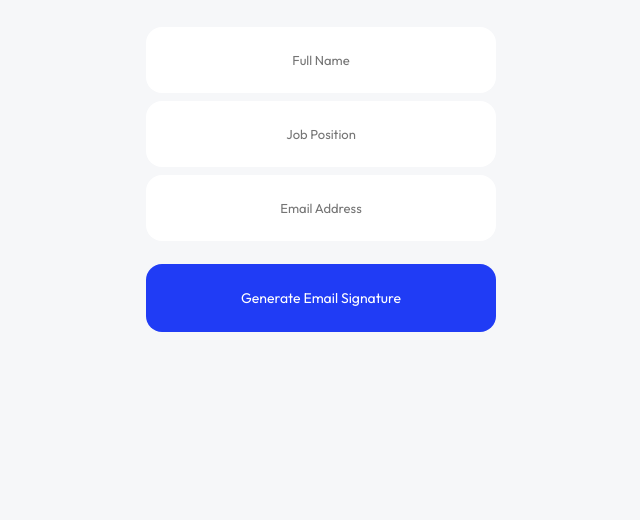
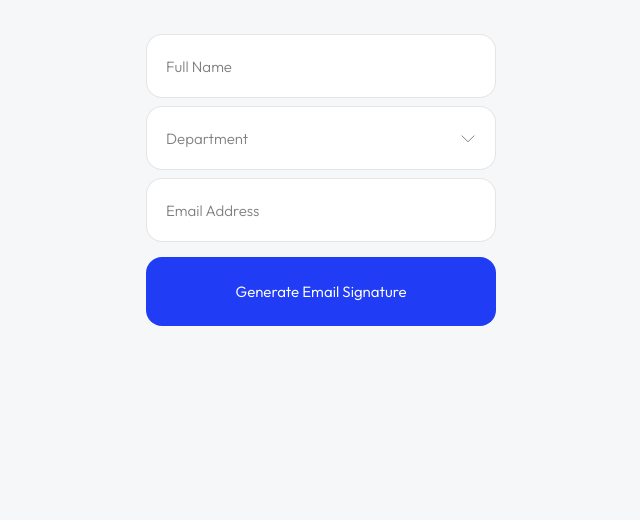
Before and after one commit to mrajkovic/gh-email-signature, a plain HTML site: page index.html in a window 1280 px wide. Shown: the part 280-800 px from the top of the page, without its empty margins (319-959 px from the left). Drawn offline with Linux system fonts and the light colour scheme.

Commit message:
Major update

```diff
--- a/index.html
+++ b/index.html
@@ -22,13 +22,30 @@
 					<img src="https://cdn.gatehub.net/mailing/img/logo-signature.png" width="100" style="margin-bottom: 40px;">
 				</li>
 				<li class="animated" style="animation-delay: 100ms;">
-					<input type="text" id="fullname" name="fullname" placeholder="Full Name" autocomplete="off" required>
+					<label for="fullname">Full Name</label>
+					<input type="text" id="fullname" name="fullname" autocomplete="off" required>
 				</li>
 				<li class="animated" style="animation-delay: 200ms;">
-					<input type="text" id="position" name="position" placeholder="Job Position" autocomplete="off" required>
+					<label for="department">Department</label>
+					<svg class="dropdown-chevron"width="24" height="24" viewBox="0 0 24 24" fill="none" xmlns="http://www.w3.org/2000/svg">
+						<path d="M18 9.8335L12 15.8335L6.00006 9.8335" stroke="black" stroke-linecap="round" stroke-linejoin="round"/>
+					</svg>
+					<select id="department" name="department" required>
+						<option value="" disabled="" selected="" hidden=""></option>
+					</select>
+				</li>
+				<li>
+					<label for="position">Position</label>
+					<svg class="dropdown-chevron"width="24" height="24" viewBox="0 0 24 24" fill="none" xmlns="http://www.w3.org/2000/svg">
+						<path d="M18 9.8335L12 15.8335L6.00006 9.8335" stroke="black" stroke-linecap="round" stroke-linejoin="round"/>
+					</svg>
+					<select id="position" name="position" required>
+						<option value="" disabled="" selected="" hidden=""></option>
+					</select>
 				</li>
 				<li class="animated" style="animation-delay: 300ms;">
-					<input type="email" id="email" name="email" placeholder="Email Address" autocomplete="off" required>
+					<label for="email">Email Address</label>
+					<input type="email" id="email" name="email" autocomplete="off" required>
 				</li>
 				<li class="animated" style="animation-delay: 400ms;">
 					<button>Generate Email Signature</button>
@@ -37,6 +54,83 @@
 		</form>
 
 		<script>
+			// Material design input fields
+			document.addEventListener("DOMContentLoaded", () => {
+				document.querySelectorAll("input, select").forEach(input => {
+					input.addEventListener("focus", () => input.parentElement.classList.add("focused"));
+					input.addEventListener("blur", () => !input.value && input.parentElement.classList.remove("focused"));
+				});
+			});
+
+			// Hide position dropdown initially
+			document.addEventListener("DOMContentLoaded", () => {
+				const posLI = document.getElementById("position").parentElement;
+				posLI.classList.add("invisible");
+
+				document.getElementById("department").addEventListener("change", e => {
+					posLI.classList.toggle("invisible", !e.target.value);
+					posLI.classList.toggle("visible", e.target.value);
+				});
+			});
+
+			// Department-position mapping
+			document.addEventListener("DOMContentLoaded", () => {
+				const data = {
+					Management: [
+						"Chief Executive Officer",
+						"Chief Operating Officer",
+						"CEO Consultant"
+					],
+					Engineering: [
+						"Head of Development",
+						"Software Architect",
+						"People Lead",
+						"Technical Lead",
+						"Frontend Development Engineer",
+						"Mobile Applications Development Engineer",
+						"Backend Development Engineer",
+						"Backend QA Engineer",
+						"DevOps Engineer"
+					],
+					Product: [
+						"Lead of Product",
+						"Product Manager",
+						"Project Manager",
+						"Graphic Designer",
+						"UX/UI Designer",
+						"Key Account Manager"
+					],
+					Operations: [
+						"Head of Customer Support",
+						"Customer Support Agent",
+						"Head of HR",
+						"HR Specialist",
+						"HR Associate",
+						"Business Assistant",
+						"Head of Corporate Social Responsibility and Sustainable Development"
+					],
+					Complicance: [
+						"Compliance Specialist ",
+						"Risk Management Associate",
+						"Risk Management Specialist ",
+						"Fraud Investigator"
+					],
+					Finance: [
+						"Head of Accounting ",
+						"Accounting Specialist ",
+						"Payment Transactions Specialist",
+						"Treasurer",
+						"Controlling Associate"
+					]
+				};
+
+				const dept = document.getElementById("department"), pos = document.getElementById("position");
+				dept.innerHTML += Object.keys(data).map(d => `<option value="${d}">${d[0].toUpperCase() + d.slice(1)}</option>`).join('');
+				dept.onchange = () => pos.innerHTML = '<option value="" disabled selected hidden></option>' +
+					data[dept.value].map(p => `<option value="${p.toLowerCase().replace(/\s+/g, "-")}">${p}</option>`).join('');
+			});
+
+			// Save data to local storage
 			document.getElementById("signature").addEventListener("submit", (event) => {
 				event.preventDefault();
 				["fullname", "position", "email"].forEach(id =>
--- a/style.css
+++ b/style.css
@@ -18,15 +18,30 @@ body {
 	padding: 0;
 	font-family: "Outfit", sans-serif;
 	font-optical-sizing: auto;
-	font-weight: 400;
 	font-style: normal;
-	font-size: 13px;
+	font-size: 15px;
+	font-weight: 300;
 }
 
 *, *:before, *:after { -webkit-box-sizing: border-box; -moz-box-sizing: border-box; box-sizing: border-box; }
 
 ul li {
 	list-style: none;
+	position: relative;
+	margin-bottom: 8px;
+	transition: all 300ms cubic-bezier(0.290, 0.435, 0.295, 1.000);
+}
+
+ul li.invisible {
+	max-height: 0px;
+	margin: 0;
+	padding: 0;
+	opacity: 0;
+}
+
+ul li.visible {
+	max-height: 64px;
+	opacity: 1;
 }
 
 form {
@@ -35,27 +50,61 @@ form {
 	display: inline-block;
 }
 
-input {
-	padding: 25px;
+ul li label {
+	position: absolute;
+	left: 20px;
+	top: 50%;
+	transform-origin: top left;
+	transform: translateY(-50%);
+	pointer-events: none;
+	opacity: 0.5;
+	transition: all 300ms cubic-bezier(0.290, 0.435, 0.295, 1.000);
+}
+
+ul li.focused label {
+	transform: translateY(-115%) scale(0.8);
+	font-weight: 350;
+
+}
+
+ul li svg {
+	position: absolute;
+	right: 16px;
+	top: 50%;
+	transform: translateY(-50%);
+	opacity: 0.5;
+	pointer-events: none;
+	transition: all 300ms cubic-bezier(0.290, 0.435, 0.295, 1.000);
+}
+
+input, select {
 	width: 100%;
-	margin-bottom: 8px;
+	height: 64px;
+	padding: 16px 0 0 20px;
 	background: #fff;
 	outline: none;
-	border: 0;
+	border: 1px solid rgba(0, 0, 0, 0.1);
 	color: #000;
-	text-align: center;
+	text-align: left;
 	-webkit-appearance: none;
 	transition: border 400ms, box-shadow 400ms;
 	border-radius: 16px;
 }
 
-input:hover {
-	border-color: #555;
+select {
+	cursor: pointer;
 }
 
-input:focus {
-	border-color: #000;
-	/*box-shadow: 0px 0px 40px rgba(96,202,228,0.2);*/
+input:hover, select:hover {
+	border-color: rgba(0, 0, 0, 0.2);
+}
+
+ul li:hover svg {
+	opacity: 1;
+}
+
+input:focus, select:focus {
+	border-color: rgba(0, 0, 0, 0.4);
 }
 
 button {
@@ -65,14 +114,11 @@ button {
 	color: #fff;
 	background: #203CF5;
 	border: 0;
-	font-weight: bold;
-	font-size: 12px;
 	cursor: pointer;
 	margin-top: 15px;
-	transition: all 400ms;
+	transition: all 300ms cubic-bezier(0.290, 0.435, 0.295, 1.000);
 	border-radius: 16px;
-	font-weight: 400;
-	font-size: 14px;
+	font-weight: 350;
 }
 
 button:hover {
```
